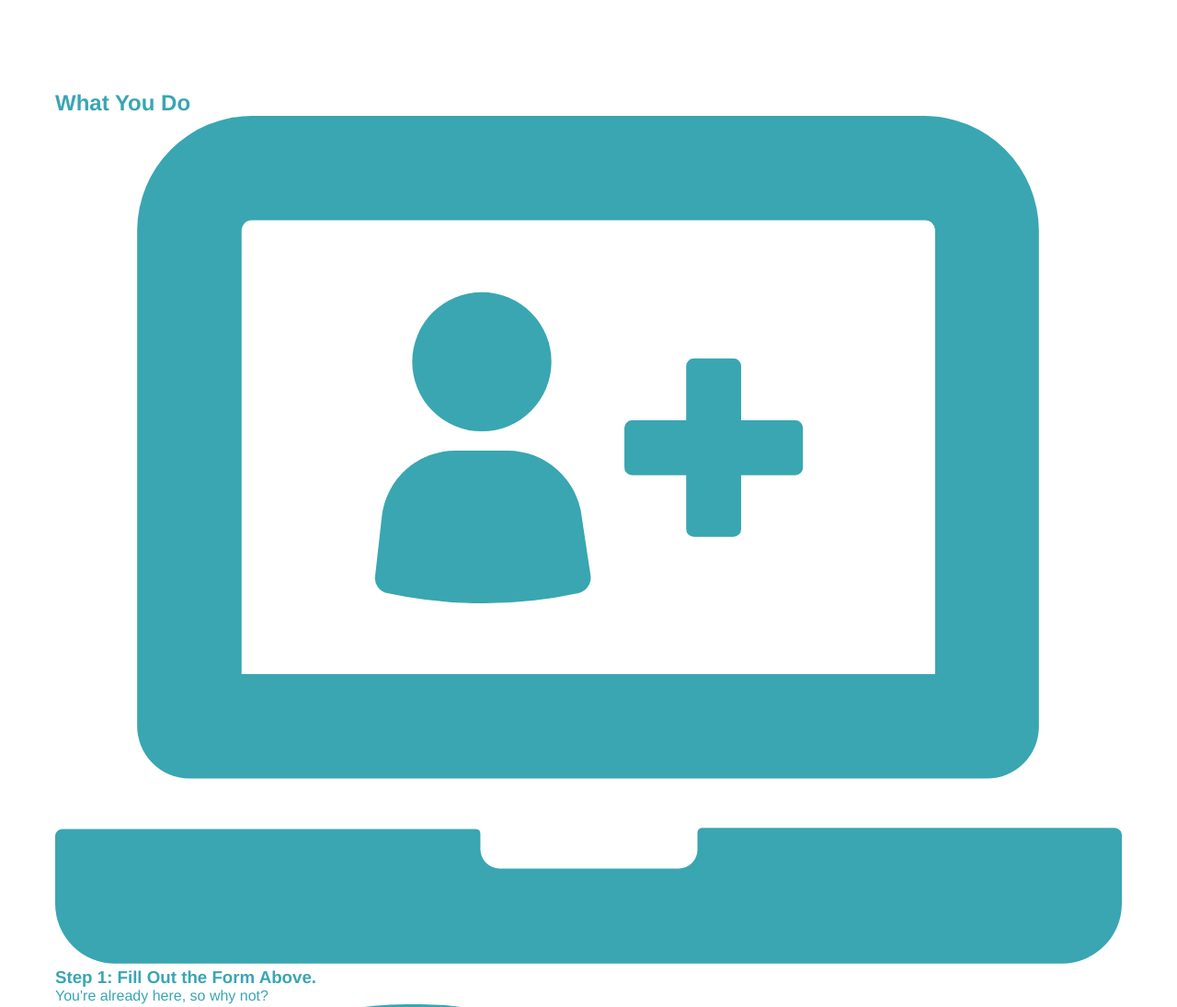
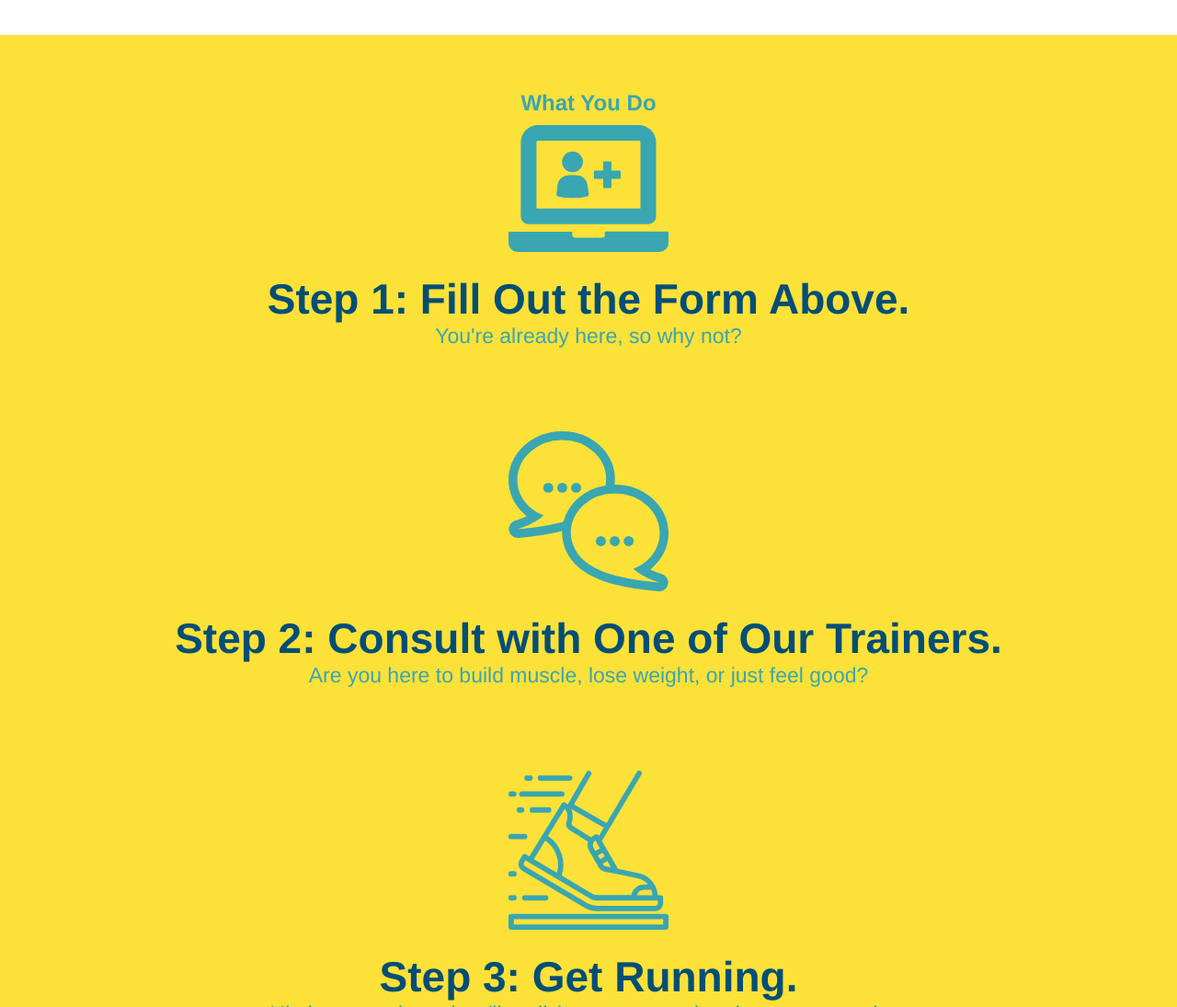
Before and after one commit to SDB14/run-buddy, a plain HTML site: page index.html in a window 1280 px wide. Shown: the part 1022-2117 px from the top of the page at 92% size. Drawn offline with Linux system fonts and the light colour scheme.

Commit message:
style wyd section

```diff
--- a/assets/css/style.css
+++ b/assets/css/style.css
@@ -123,18 +123,7 @@ section {
 .intro {
   text-align: center;
 }
-.intro h2 {
-  font-size: 55px;
-  color: #024e76;
-  margin-bottom: 35px;
-  padding: 0 100px 20px 100px;
-  border-bottom: 3px solid;
-  border-color: #fce138;
-}
-.intro h2 {
-  /* add this alongside your other declarations */
-  display: inline-block;
-}
+
 .intro p {
   line-height: 1.7;
   color: #39a6b2;
@@ -142,3 +131,42 @@ section {
   font-size: 20px;
   margin: 0 auto;
 }
+
+.steps{
+    text-align: center;
+    background: #fce138;
+}
+
+.section-title {
+  font-size:  55px;
+  color: #024e76;
+  margin-bottom: 35px;
+  padding: 0 100px 20px 100px;
+  display: inline-block;
+  border-bottom: 3px solid;
+}
+
+.primary-border{
+  border-color: #fce138;
+}
+
+.secondary-border:{
+  border-color: #39a6b2;
+}
+
+.steps div{
+  margin-bottom: 80px;
+}
+.steps img{
+  width:15%;
+  margin: 10px 0;
+}
+.steps h3{
+  color: #024e76;
+  font-size: 46px;
+  margin-top: 10px;
+}
+.steps p{
+  color: #39a6b2;
+  font-size: 23px;
+}
--- a/index.html
+++ b/index.html
@@ -70,37 +70,37 @@
 
   <!-- "what we do" section -->
   <section id="what-we-do" class="intro">
-    <h2>What We Do</h2>
+    <h2 class="section-title primary-border"> What We Do</h2>
     <p>
       butcher selfies chambray shabby chic gentrify readymade yr Echo Park XOXO Tumblr normcore Banksy direct trade Blue Bottle chillwave you probably haven't heard of them single-origin coffee Vice fanny pack fixie Odd Future Austin fingerstache pickled twee synth Wes Anderson Thundercats viral bitters flannel meggings narwhal Marfa Schlitz sustainable Intelligentsia umami deep v craft
      </p>
   </section>
 
   <!-- "what you do" section -->
-  <section id="what-you-do">
-    <h2>What You Do</h2>
+  <section id="what-you-do" class="steps">
+    <h2 class="section-ttile secondary-border">What You Do</h2>
             <!-- insert this img element -->
       <div>
   <img src="./assets/images/step-1.svg" alt="" />
-        <h3>Step 1: Fill Out the Form Above.</h3>
+        <h3>Step 1: <span>Fill Out the Form Above.</span></h3>
     <p>You're already here, so why not?</p>
       </div>
       <div>
         <img src="./assets/images/step-2.svg" alt="" />
 
-        <h3>Step 2: Consult with One of Our Trainers.</h3>
+        <h3>Step 2: <span>Consult with One of Our Trainers.</span></h3>
         <p>Are you here to build muscle, lose weight, or just feel good?</p>
       </div>
       <div>
         <img src="./assets/images/step-3.svg" alt="" />
 
-        <h3>Step 3: Get Running.</h3>
+        <h3>Step 3: <span>Get Running.</span></h3>
     <p>Hit the ground running (literally) once your trainer lays out your plan.</p>
         </div>
         <div>
           <img src="./assets/images/step-4.svg" alt="" />
 
-          <h3>Step 4: See Results.</h3>
+          <h3>Step 4: <span>See Results.</span></h3>
     <p>Bi-weekly checkins with your trainer will keep you focused</p>
         </div>
   </section>
```
